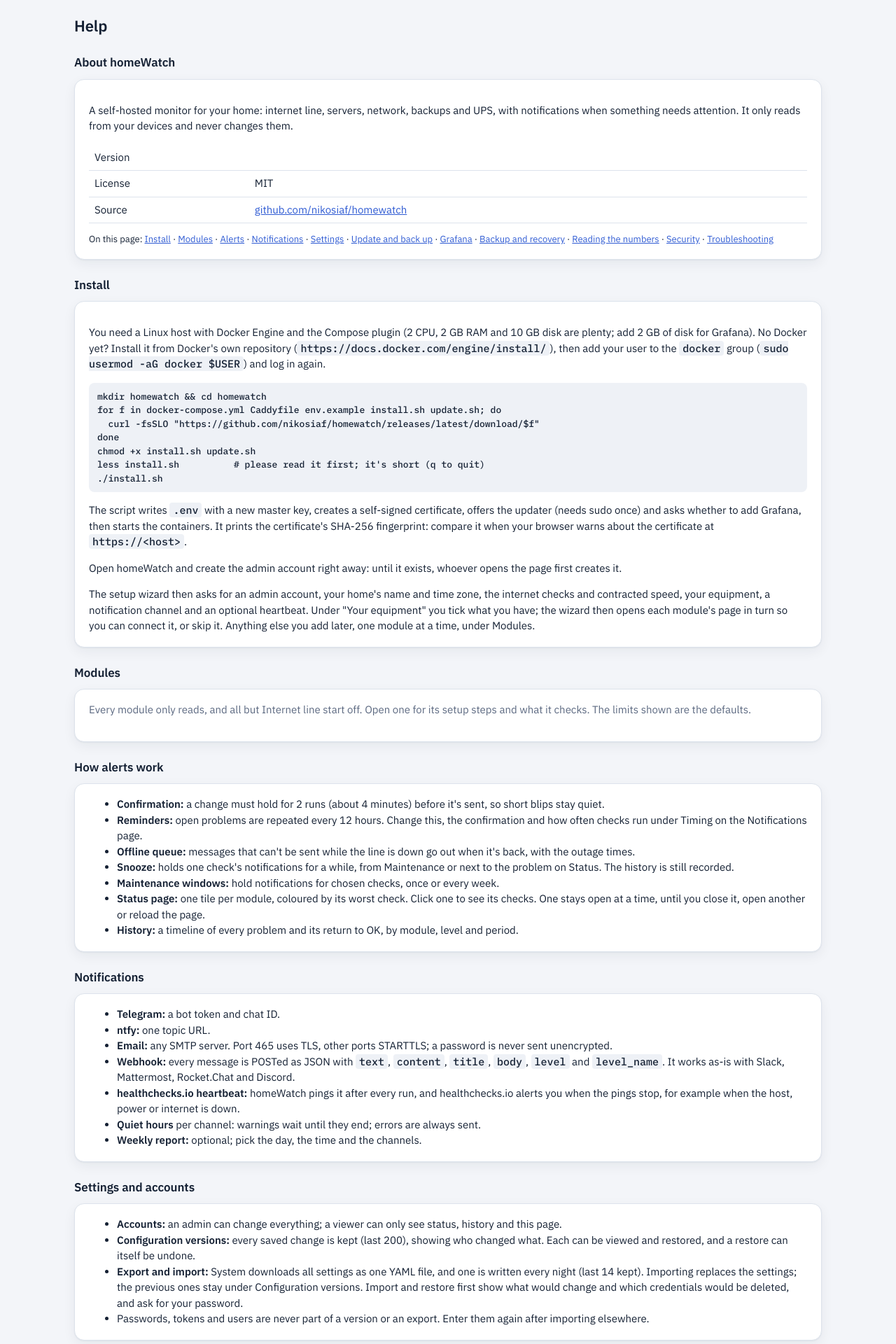
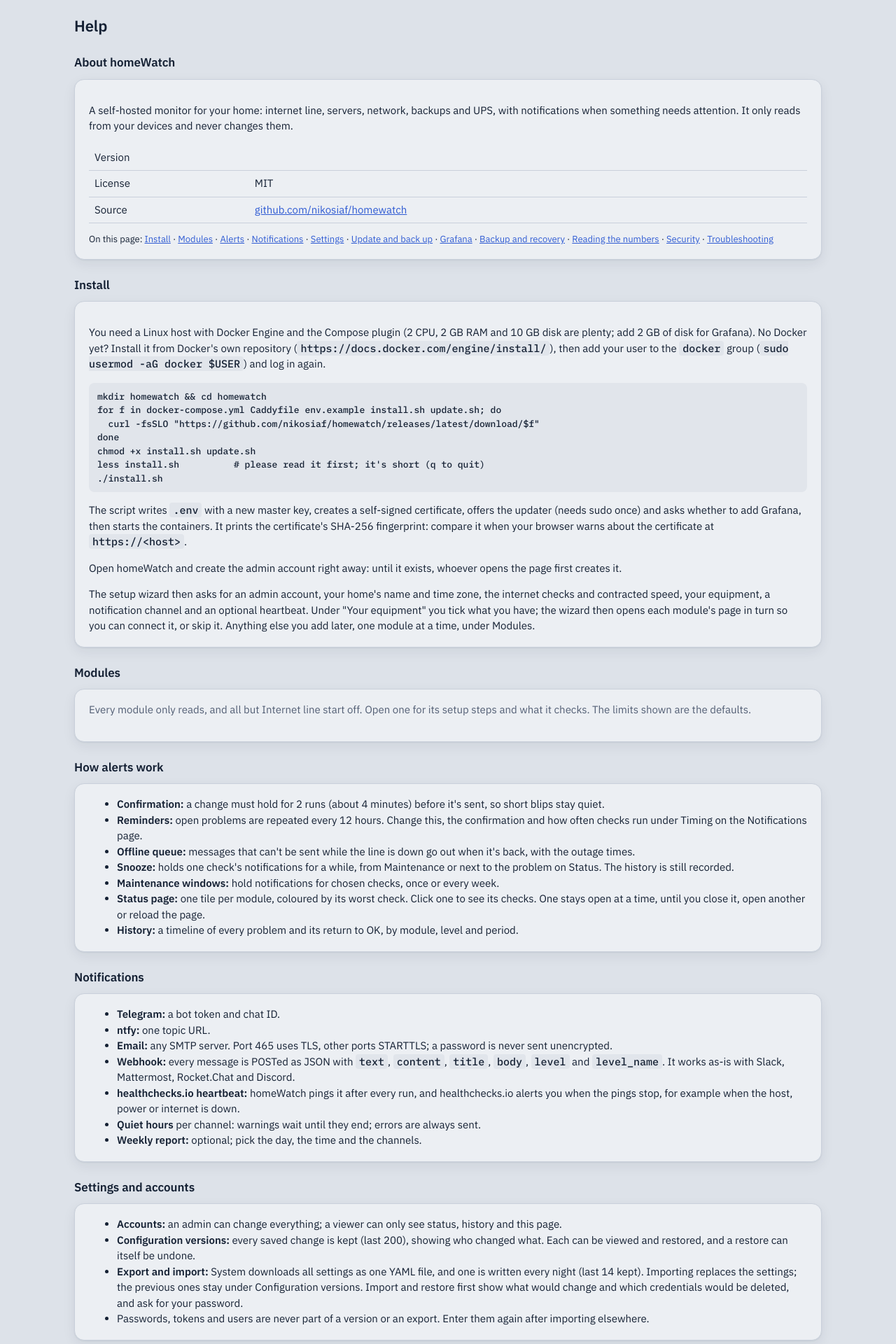
Before and after one commit to nikosiaf/homewatch, a Python web app: template controller/homewatch/templates/help.html in a window 1280 px wide. Shown: the top 1920 px of the page at 70% size. Run offline with Jinja, Linux system fonts and the light colour scheme; the template is opened without the code that fills it, so the values that code supplies are empty.

Commit message:
Light theme: grey instead of white

```diff
--- a/controller/homewatch/static/app.css
+++ b/controller/homewatch/static/app.css
@@ -16,10 +16,10 @@
 /* the look: Plex Sans for words, Plex Mono for every number an instrument reads; soft cards; a deep-navy dark theme */
 :root {
   --brand: #dc2626;
-  --bg: #f3f5f9; --card: #fff; --ink: #142033; --quiet: #5b6880; --line: #dde3ec;
-  --ok: #138a4a; --warn: #b86e00; --err: #c7322e; --accent: #2f5bd3; --muted-bg: #eef1f6;
+  --bg: #dde2e9; --card: #eceff3; --ink: #142033; --quiet: #525e74; --line: #c9d0db;
+  --ok: #138a4a; --warn: #b86e00; --err: #c7322e; --accent: #2f5bd3; --muted-bg: #e1e5eb;
   --ok-glow: rgba(19,138,74,.18); --warn-glow: rgba(184,110,0,.20); --err-glow: rgba(199,50,46,.20);
-  --shadow: 0 1px 2px rgba(20,32,51,.05), 0 6px 18px rgba(20,32,51,.06);
+  --shadow: 0 1px 2px rgba(20,32,51,.06), 0 6px 18px rgba(20,32,51,.07);
   --font: "IBM Plex Sans", system-ui, -apple-system, "Segoe UI", Roboto, sans-serif;
   --mono: "IBM Plex Mono", ui-monospace, "SFMono-Regular", Menlo, Consolas, monospace;
 }
--- a/controller/homewatch/templates/base.html
+++ b/controller/homewatch/templates/base.html
@@ -10,7 +10,7 @@
   <meta name="apple-mobile-web-app-capable" content="yes">
   <meta name="mobile-web-app-capable" content="yes">
   <meta name="apple-mobile-web-app-title" content="homeWatch">
-  <meta name="theme-color" content="#f3f5f9" media="(prefers-color-scheme: light)">
+  <meta name="theme-color" content="#dde2e9" media="(prefers-color-scheme: light)">
   <meta name="theme-color" content="#0b1220" media="(prefers-color-scheme: dark)">
   <link rel="stylesheet" href="/static/app.css?v={{ version }}">
   <script src="/static/theme.js?v={{ version }}"></script>
```
